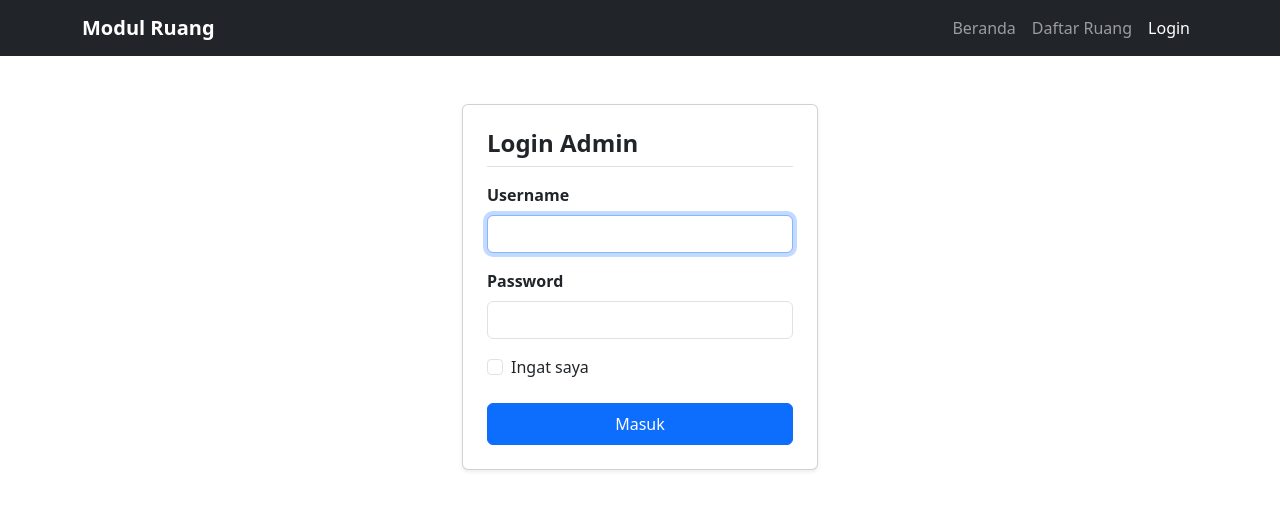
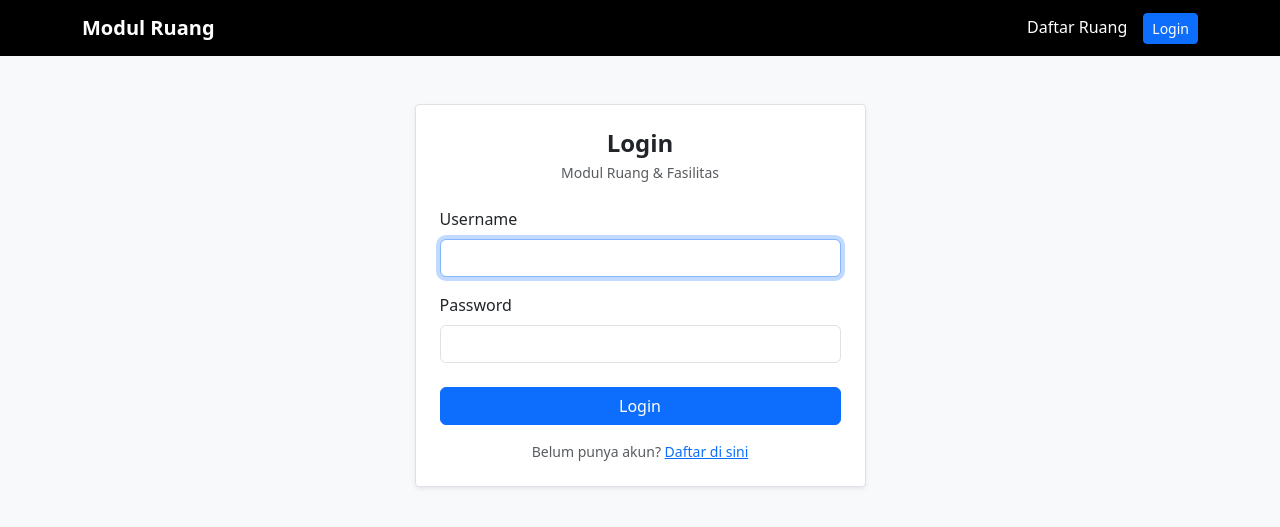
Before and after one commit to adnemicano/wadpekan2, a Laravel app: page /login in a window 1280 px wide. Shown: the top 527 px of the page. Run offline with Laravel 12, Linux system fonts and the light colour scheme; parts of the project's set-up code (start-up, migrations or seed data) failed here and were passed over.

Commit message:
midleware

```diff
--- a/app/Http/Controllers/AuthController.php
+++ b/app/Http/Controllers/AuthController.php
@@ -2,16 +2,15 @@
 
 namespace App\Http\Controllers;
 
+use App\Models\User;
 use Illuminate\Http\Request;
 use Illuminate\Support\Facades\Auth;
+use Illuminate\Support\Facades\Hash;
 
 class AuthController extends Controller
 {
     public function showLogin()
     {
-        if (Auth::check()) {
-            return redirect()->route('ruang.daftar');
-        }
         return view('auth.login');
     }
 
@@ -22,23 +21,47 @@ class AuthController extends Controller
             'password' => ['required', 'string'],
         ]);
 
-        if (Auth::attempt($credentials, $request->boolean('remember'))) {
+        if (Auth::attempt($credentials)) {
             $request->session()->regenerate();
-            return redirect()->intended(route('ruang.daftar'))
-                ->with('success', 'Selamat datang, ' . Auth::user()->username . '!');
+
+            return redirect()->route('ruang.daftar');
         }
 
         return back()
             ->withErrors(['username' => 'Username atau password salah.'])
+            ->with('error', 'Username atau password salah.')
             ->onlyInput('username');
+    }
+
+    public function showRegister()
+    {
+        return view('auth.register');
+    }
+
+    public function register(Request $request)
+    {
+        $data = $request->validate([
+            'username' => ['required', 'string', 'max:50', 'unique:users,username'],
+            'password' => ['required', 'string', 'min:6', 'confirmed'],
+        ]);
+
+        User::create([
+            'username' => $data['username'],
+            'password' => Hash::make($data['password']),
+            'role'     => 'petugas',
+        ]);
+
+        return redirect()->route('login')
+            ->with('success', 'Registrasi berhasil! Silakan login.');
     }
 
     public function logout(Request $request)
     {
         Auth::logout();
+
         $request->session()->invalidate();
         $request->session()->regenerateToken();
 
-        return redirect()->route('home')->with('success', 'Anda berhasil logout.');
+        return redirect()->route('login');
     }
 }
--- a/app/Providers/AppServiceProvider.php
+++ b/app/Providers/AppServiceProvider.php
@@ -2,23 +2,19 @@
 
 namespace App\Providers;
 
+use App\Models\User;
+use Illuminate\Support\Facades\Gate;
 use Illuminate\Support\ServiceProvider;
 
 class AppServiceProvider extends ServiceProvider
 {
-    /**
-     * Register any application services.
-     */
     public function register(): void
     {
         //
     }
 
-    /**
-     * Bootstrap any application services.
-     */
     public function boot(): void
     {
-        //
+        Gate::define('tambah-ruang', fn (User $user) => $user->hasRole('admin'));
     }
 }
--- a/bootstrap/app.php
+++ b/bootstrap/app.php
@@ -3,7 +3,6 @@
 use Illuminate\Foundation\Application;
 use Illuminate\Foundation\Configuration\Exceptions;
 use Illuminate\Foundation\Configuration\Middleware;
-use Illuminate\Http\Request;
 
 return Application::configure(basePath: dirname(__DIR__))
     ->withRouting(
@@ -12,10 +11,12 @@ return Application::configure(basePath: dirname(__DIR__))
         health: '/up',
     )
     ->withMiddleware(function (Middleware $middleware): void {
-        //
+        $middleware->alias([
+            'role' => \App\Http\Middleware\RoleMiddleware::class,
+        ]);
+
+        $middleware->redirectGuestsTo(fn () => route('login'));
     })
     ->withExceptions(function (Exceptions $exceptions): void {
-        $exceptions->shouldRenderJsonWhen(
-            fn (Request $request) => $request->is('api/*') || $request->expectsJson(),
-        );
+        //
     })->create();
--- a/resources/views/auth/login.blade.php
+++ b/resources/views/auth/login.blade.php
@@ -1,83 +1,52 @@
-<!DOCTYPE html>
-<html lang="id">
-<head>
-    <meta charset="UTF-8">
-    <meta name="viewport" content="width=device-width, initial-scale=1.0">
-    <link href="https://cdn.jsdelivr.net/npm/bootstrap@5.3.3/dist/css/bootstrap.min.css" rel="stylesheet">
-    <title>Login</title>
-</head>
-<body>
+@extends('layouts.app')
 
-<nav class="navbar navbar-expand-lg navbar-dark bg-dark">
-    <div class="container">
-        <a class="navbar-brand fw-bold" href="{{ url('/') }}">Modul Ruang</a>
-        <button class="navbar-toggler" type="button" data-bs-toggle="collapse" data-bs-target="#navbarNav"
-                aria-controls="navbarNav" aria-expanded="false" aria-label="Toggle navigation">
-            <span class="navbar-toggler-icon"></span>
-        </button>
-        <div class="collapse navbar-collapse" id="navbarNav">
-            <ul class="navbar-nav ms-auto">
-                <li class="nav-item">
-                    <a @class(['nav-link', 'active' => request()->is('/')]) href="{{ url('/') }}">Beranda</a>
-                </li>
-                <li class="nav-item">
-                    <a @class(['nav-link', 'active' => request()->is('daftar-ruang')])
-                       href="{{ url('/daftar-ruang') }}">Daftar Ruang</a>
-                </li>
-                @auth
-                <li class="nav-item">
-                    <form action="{{ url('/logout') }}" method="POST">
-                        @csrf
-                        <button type="submit" class="nav-link">Logout ({{ Auth::user()->username }})</button>
-                    </form>
-                </li>
-                @else
-                <li class="nav-item">
-                    <a @class(['nav-link', 'active' => request()->is('login')])
-                       href="{{ url('/login') }}">Login</a>
-                </li>
-                @endauth
-            </ul>
-        </div>
-    </div>
-</nav>
+@section('title', 'Login - Modul Ruang & Fasilitas')
 
-<section class="py-5">
-    <div class="container">
-        <div class="row justify-content-center">
-            <div class="col-md-6 col-lg-4">
-                <div class="card p-4 shadow-sm">
-                    <h2 class="h4 fw-bold mb-3 border-bottom pb-2">Login Admin</h2>
+@section('content')
+    <div class="row justify-content-center mt-4">
+        <div class="col-md-5">
+            <div class="card border rounded-1 shadow-sm">
+                <div class="card-body p-4">
+                    <h1 class="h4 fw-bold text-center mb-1">Login</h1>
+                    <p class="text-muted text-center small mb-4">Modul Ruang & Fasilitas</p>
 
-                    @if ($errors->any())
-                        <div class="alert alert-danger">{{ $errors->first() }}</div>
+                    @if (session('success'))
+                        <div class="alert alert-success">{{ session('success') }}</div>
+                    @endif
+
+                    @if (session('error'))
+                        <div class="alert alert-danger">{{ session('error') }}</div>
                     @endif
 
                     <form action="{{ route('login.proses') }}" method="POST">
                         @csrf
+
                         <div class="mb-3">
-                            <label for="username" class="form-label fw-semibold">Username</label>
-                            <input type="text" class="form-control" id="username" name="username"
-                                   value="{{ old('username') }}" required autofocus>
+                            <label for="username" class="form-label">Username</label>
+                            <input type="text" class="form-control @error('username') is-invalid @enderror"
+                                   id="username" name="username" value="{{ old('username') }}" required autofocus>
+                            @error('username')
+                                <div class="invalid-feedback">{{ $message }}</div>
+                            @enderror
                         </div>
 
-                        <div class="mb-3">
-                            <label for="password" class="form-label fw-semibold">Password</label>
-                            <input type="password" class="form-control" id="password" name="password" required>
+                        <div class="mb-4">
+                            <label for="password" class="form-label">Password</label>
+                            <input type="password" class="form-control @error('password') is-invalid @enderror"
+                                   id="password" name="password" required>
+                            @error('password')
+                                <div class="invalid-feedback">{{ $message }}</div>
+                            @enderror
                         </div>
 
-                        <div class="form-check mb-4">
-                            <input class="form-check-input" type="checkbox" id="remember" name="remember">
-                            <label class="form-check-label" for="remember">Ingat saya</label>
-                        </div>
+                        <button type="submit" class="btn btn-primary w-100 mb-3">Login</button>
 
-                        <button type="submit" class="btn btn-primary w-100 py-2">Masuk</button>
+                        <p class="text-center small text-muted mb-0">
+                            Belum punya akun? <a href="{{ route('register') }}">Daftar di sini</a>
+                        </p>
                     </form>
                 </div>
             </div>
         </div>
     </div>
-</section>
-
-</body>
-</html>
+@endsection
--- /dev/null
+++ b/resources/views/layouts/app.blade.php
@@ -0,0 +1,80 @@
+<!DOCTYPE html>
+<html lang="id">
+
+<head>
+    <meta charset="UTF-8">
+    <meta name="viewport" content="width=device-width, initial-scale=1.0">
+    <title>@yield('title', 'Modul Ruang & Fasilitas')</title>
+
+    <link href="https://cdn.jsdelivr.net/npm/bootstrap@5.3.3/dist/css/bootstrap.min.css" rel="stylesheet">
+
+    <style>
+        /* Scrollbar selalu tampil supaya layout tidak bergeser antar halaman */
+        html {
+            overflow-y: scroll;
+        }
+
+        /* Penanda halaman aktif tanpa mengubah lebar teks */
+        .navbar .nav-link {
+            border-bottom: 2px solid transparent;
+        }
+
+        .navbar .nav-link.active {
+            border-bottom-color: #fff;
+        }
+    </style>
+</head>
+
+<body class="bg-light">
+
+    <!-- Navbar -->
+    <nav class="navbar navbar-expand-lg navbar-dark bg-black">
+        <div class="container">
+
+            <a class="navbar-brand fw-semibold" href="{{ route('ruang.daftar') }}">
+                Modul Ruang
+            </a>
+
+            <div class="ms-auto d-flex align-items-center gap-3">
+
+                @can('tambah-ruang')
+                    <a href="{{ route('home') }}"
+                        class="nav-link text-white {{ request()->routeIs('home') ? 'active' : '' }}"
+                        @if (request()->routeIs('home')) aria-current="page" @endif>
+                        Beranda
+                    </a>
+                @endcan
+
+                <a href="{{ route('ruang.daftar') }}"
+                    class="nav-link text-white {{ request()->routeIs('ruang.daftar') ? 'active' : '' }}"
+                    @if (request()->routeIs('ruang.daftar')) aria-current="page" @endif>
+                    Daftar Ruang
+                </a>
+
+                @if (Auth::check())
+                    <form action="{{ route('logout') }}" method="POST" class="m-0">
+                        @csrf
+                        <button type="submit" class="btn btn-danger btn-sm">
+                            Logout
+                        </button>
+                    </form>
+                @else
+                    <a href="{{ route('login') }}" class="btn btn-primary btn-sm">
+                        Login
+                    </a>
+                @endif
+
+            </div>
+        </div>
+    </nav>
+
+    <!-- Isi halaman (container sama di semua halaman) -->
+    <div class="container py-4">
+        @yield('content')
+    </div>
+
+    <script src="https://cdn.jsdelivr.net/npm/bootstrap@5.3.3/dist/js/bootstrap.bundle.min.js"></script>
+
+</body>
+
+</html>
--- a/routes/web.php
+++ b/routes/web.php
@@ -4,16 +4,43 @@ use App\Http\Controllers\AuthController;
 use App\Http\Controllers\RuangController;
 use Illuminate\Support\Facades\Route;
 
-Route::get('/', [RuangController::class, 'index'])->name('home');
-Route::post('/ruang', [RuangController::class, 'store'])->name('ruang.store');
+
 Route::get('/daftar-ruang', [RuangController::class, 'daftar'])->name('ruang.daftar');
 
-Route::get('/login', [AuthController::class, 'showLogin'])->name('login');
-Route::post('/login', [AuthController::class, 'login'])->name('login.proses');
-Route::post('/logout', [AuthController::class, 'logout'])->name('logout');
+// blum login
+Route::middleware('guest')->group(function () {
+    Route::get('/login', [AuthController::class, 'showLogin'])->name('login');
+    Route::post('/login', [AuthController::class, 'login'])->name('login.proses');
 
+    Route::get('/register', [AuthController::class, 'showRegister'])->name('register');
+    Route::post('/register', [AuthController::class, 'register'])->name('register.proses');
+});
+
+// dah login
 Route::middleware('auth')->group(function () {
-    Route::get('/ruang/{ruang}/edit', [RuangController::class, 'edit'])->name('ruang.edit');
-    Route::put('/ruang/{ruang}', [RuangController::class, 'update'])->name('ruang.update');
-    Route::delete('/ruang/{ruang}', [RuangController::class, 'destroy'])->name('ruang.destroy');
+    Route::post('/logout', [AuthController::class, 'logout'])->name('logout');
+
+    // Gate
+    Route::get('/', [RuangController::class, 'index'])
+        ->can('tambah-ruang')
+        ->name('home');
+
+    Route::post('/ruang', [RuangController::class, 'store'])
+        ->can('tambah-ruang')
+        ->name('ruang.store');
+
+    Route::middleware('role:admin,petugas')->group(function () {
+        Route::get('/ruang/{ruang}/edit', [RuangController::class, 'edit'])
+            ->name('ruang.edit')
+            ->can('update', 'ruang');
+
+        Route::put('/ruang/{ruang}', [RuangController::class, 'update'])
+            ->name('ruang.update')
+            ->can('update', 'ruang');
+    });
+
+    Route::delete('/ruang/{ruang}', [RuangController::class, 'destroy'])
+        ->name('ruang.destroy')
+        ->middleware('role:admin')
+        ->can('delete', 'ruang');
 });
```
Also changed, not shown: app/Http/Controllers/RuangController.php (+9 -0 lines), app/Http/Middleware/RoleMiddleware.php (added, +28 -0 lines), app/Models/User.php (+9 -1 lines), app/Policies/RuangPolicy.php (added, +23 -0 lines), database/seeders/DatabaseSeeder.php (+9 -7 lines), resources/views/auth/register.blade.php (added, +50 -0 lines), resources/views/errors/403.blade.php (added, +20 -0 lines), resources/views/ruang/daftar.blade.php (+22 -63 lines), resources/views/ruang/edit.blade.php (+34 -49 lines), resources/views/ruang/index.blade.php (+30 -74 lines), database/migrations/2026_11_12_102418_add_role_to_users_table.php (added).
